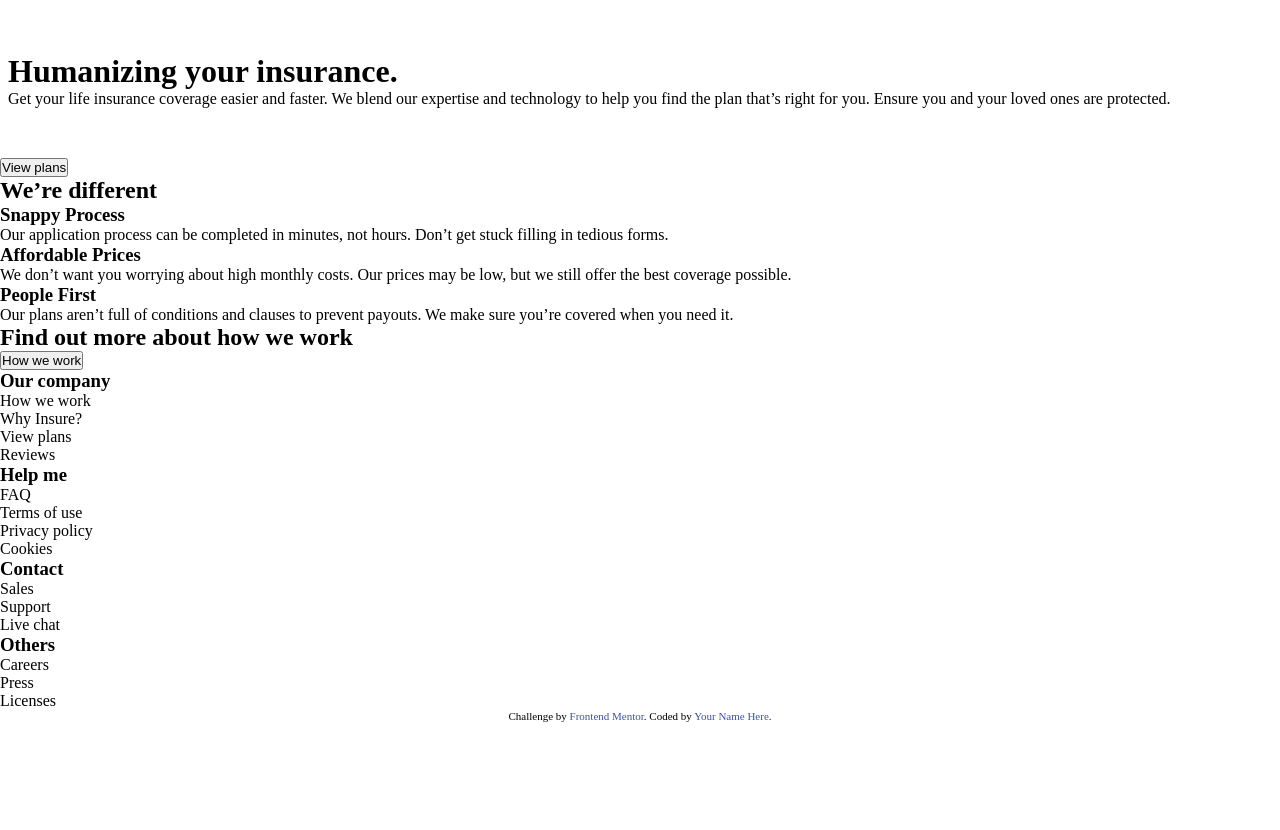
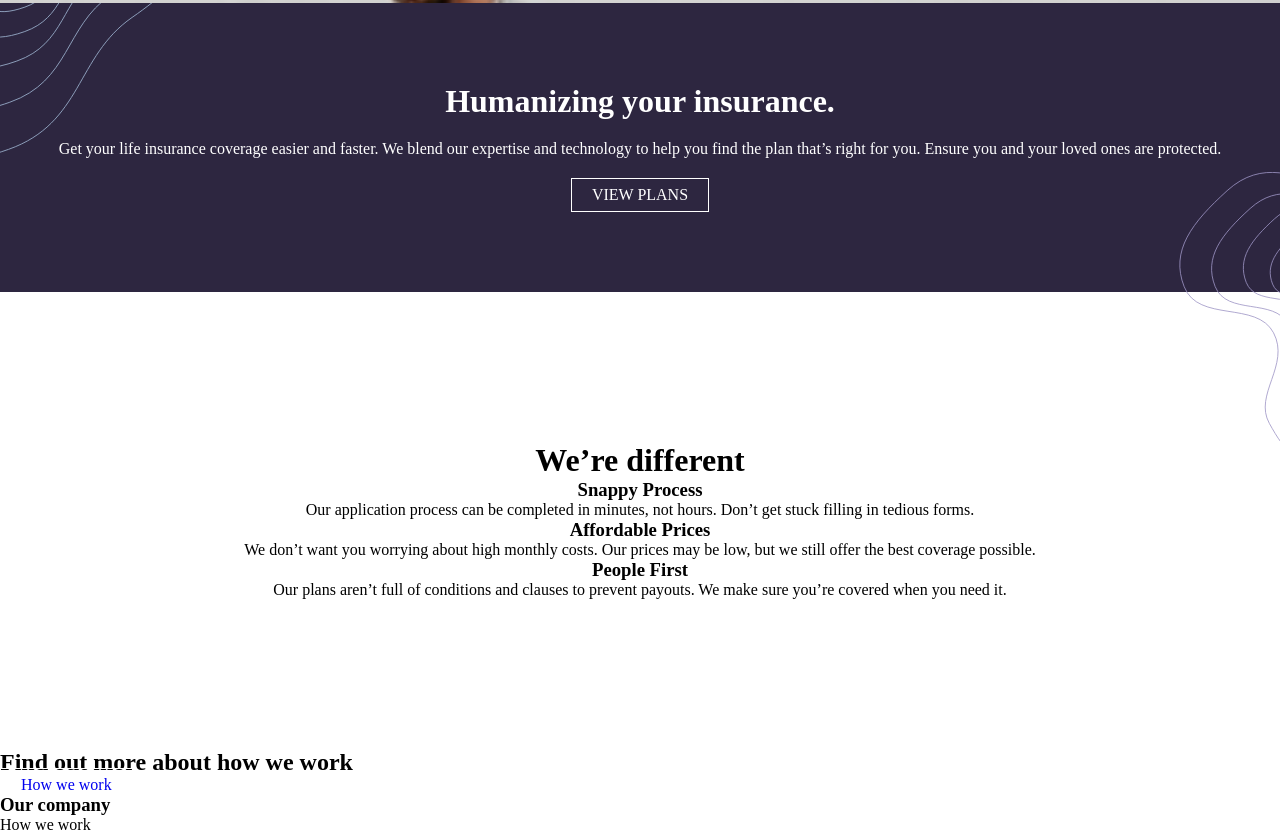
Before and after one commit to Webothdo/insure-landing-page-master, a plain HTML site: page index.html in a window 1280 px wide. Shown: the part 533-1363 px from the top of the page. Before the commit the page ends 1255 px from the top, so only its background shows below. Drawn offline with Linux system fonts and the light colour scheme.

Commit message:
Making the feature section 'master'

```diff
--- a/App.css
+++ b/App.css
@@ -8,6 +8,7 @@ header {
     display: flex;
     align-items: center;
     justify-content: space-between;
+    padding: 25px  25px;
 }
 
 .dropdown {
@@ -44,10 +45,57 @@ header {
 
 #header-image {
     background-image: url("/images/image-intro-mobile.jpg");
-    height:500px;
+    height: 450px;
+    /* width: 100vw; */
     background-repeat: no-repeat;
+    background-size: cover;
+}
+
+#header-left-pattern {
+    position: absolute;
+    height: 150px;
+    left: 0;
+    top: 0;
+}
+
+#header-right-pattern {
+    position: absolute;
+    height: 270px;
+    right: 0;
+    bottom: -150px;
 }
 
 main {
-    padding: 50px 8px;
+    position: relative;
+    padding: 70px 9px;
+    text-align: center;
+    display: flex;
+    flex-direction: column;
+    align-items: center;
+    background-color: hsl(256, 26%, 20%);
+    color: white;
 }
+
+h1, main p, .default-button {
+    margin: 10px 0;
+}
+
+.default-button {
+    padding: 7px 20px;
+    border: solid white 1px;
+}
+
+.features {
+    display: flex;
+    flex-direction: column;
+    align-items: center;
+    margin: 150px 0;
+}
+
+.line-break {
+
+}
+
+#features-header {
+    font-size: 2em;
+}
--- a/index.html
+++ b/index.html
@@ -23,7 +23,7 @@
 
 <body>
   <header>
-    <div class="logo">INSURE</div>
+    <img src="/images/logo.svg" alt="">
     <div class="dropdown">
       <img class="dropdownbtn" src="/images/icon-hamburger.svg" alt="">
       <nav class="dropdowncontent">
@@ -36,13 +36,16 @@
   </header>
   <div id="header-image"></div>
   <main>
+    <img id="header-left-pattern" src="/images/bg-pattern-intro-left-mobile.svg"></img>
+    <img id="header-right-pattern" src="/images/bg-pattern-intro-right-mobile.svg" alt="">
     <h1>Humanizing your insurance.</h1>
     <p>Get your life insurance coverage easier and faster. We blend our expertise and technology to help you find the
       plan that’s right for you. Ensure you and your loved ones are protected.</p>
+    <a class="default-button">VIEW PLANS</a>
   </main>
-  <button>View plans</button>
-  <section>
-    <h2>We’re different</h2>
+  <section class="features">
+    <div class="line-break"></div>
+    <h2 id="features-header">We’re different</h2>
     <h3>Snappy Process</h3>
     <p>Our application process can be completed in minutes, not hours. Don’t get stuck filling in tedious forms.</p>
     <h3>Affordable Prices</h3>
@@ -53,7 +56,7 @@
     </p>
   </section>
   <h2>Find out more about how we work</h2>
-  <button>How we work</button>
+  <a class="default-button" href="#">How we work</a>
   <footer>
     <h3>Our company</h3>
     <p>How we work</p>
```
